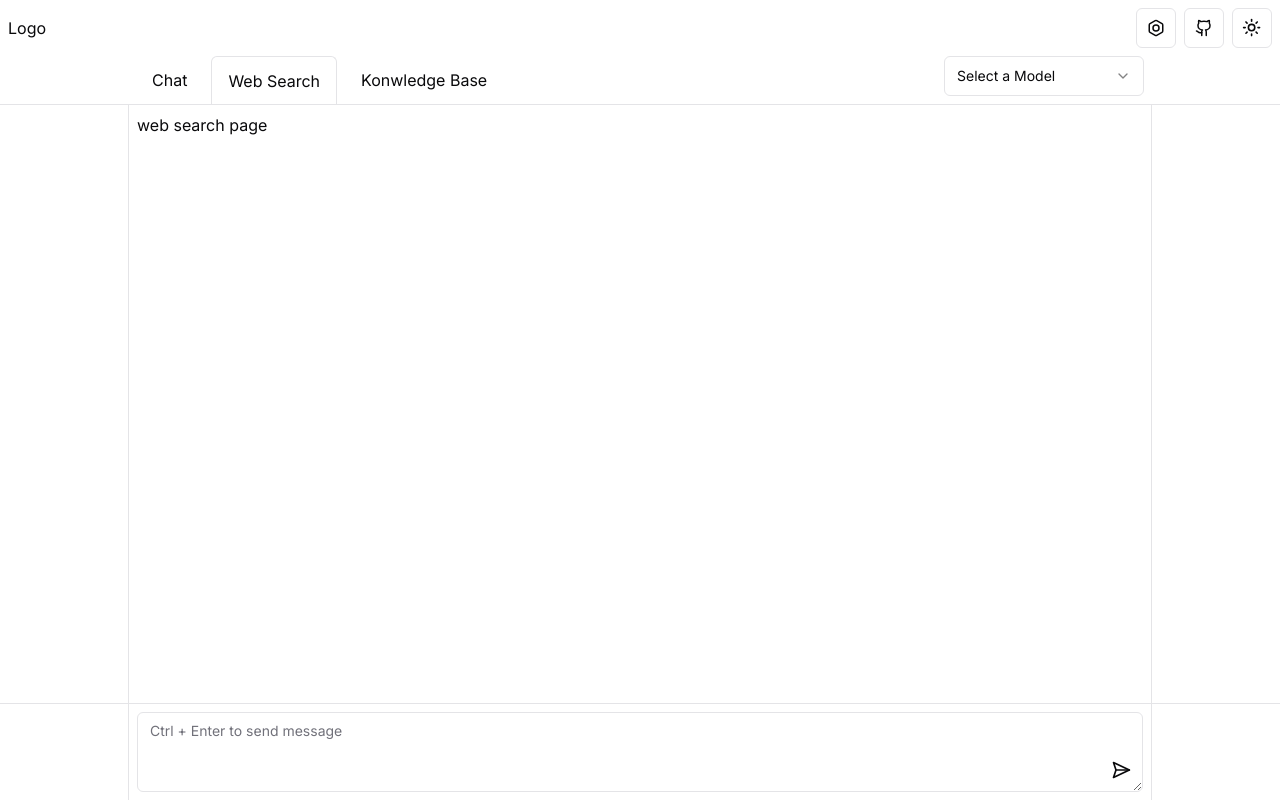
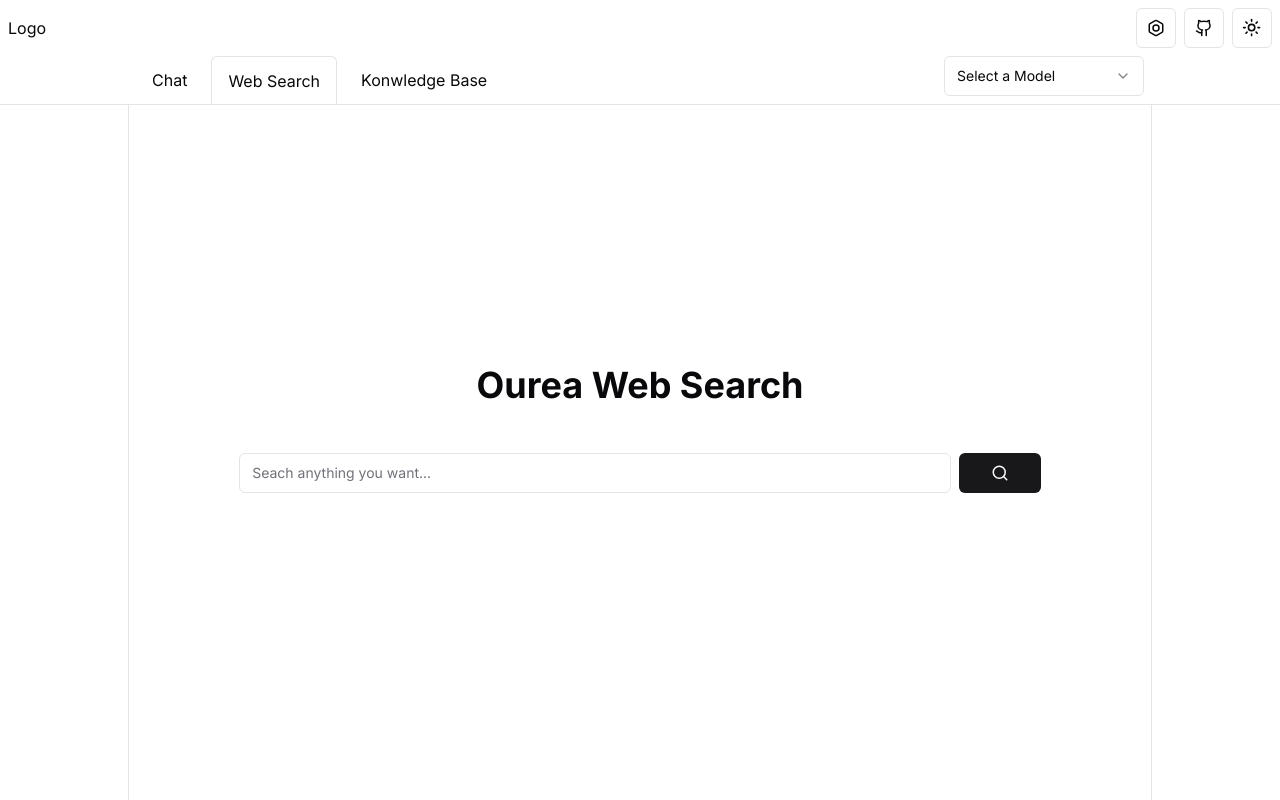
Before and after one commit to SpaceSkater/chat-ourea, a Next.js app: page /web-search in a window 1280 px wide. Built offline with nearby package versions, Linux system fonts and the light colour scheme.

Commit message:
feat: add web search components

```diff
--- a/app/(defalut)/layout.tsx
+++ b/app/(defalut)/layout.tsx
@@ -3,7 +3,6 @@ import { Inter } from "next/font/google";
 import "./globals.css";
 import { ThemeProvider } from "@/components/theme-provider";
 import Head from "../components/head/Head";
-import Input from "../components/input/Input";
 
 const inter = Inter({ subsets: ["latin"] });
 
@@ -29,7 +28,6 @@ export default function RootLayout({
           <main className="grid h-screen grid-rows-[auto_1fr_auto]">
             <Head />
             {children}
-            <Input />
           </main>
         </ThemeProvider>
       </body>
--- a/app/(defalut)/page.tsx
+++ b/app/(defalut)/page.tsx
@@ -1,5 +1,11 @@
 import Chat from "../components/chat/Chat";
+import Input from "../components/input/Input";
 
 export default function Home() {
-  return <Chat />;
+  return (
+    <>
+      <Chat />
+      <Input />
+    </>
+  );
 }
--- a/app/(defalut)/web-search/page.tsx
+++ b/app/(defalut)/web-search/page.tsx
@@ -1,8 +1,24 @@
+import { Button } from "@/components/ui/button";
+import { Input } from "@/components/ui/input";
 import { ScrollArea } from "@/components/ui/scroll-area";
+import { Search } from "lucide-react";
 export default function page() {
   return (
-    <ScrollArea className="mx-auto w-full max-w-5xl p-2 md:border-x">
-      web search page
-    </ScrollArea>
+    // <ScrollArea className="mx-auto w-full max-w-5xl p-2 md:border-x">
+    //   web search page
+    // </ScrollArea>
+    <div className="mx-auto w-full max-w-5xl md:border-x">
+      <div className="flex h-full flex-col items-center justify-center pb-10">
+        <div className="mb-10 text-4xl font-bold">Ourea Web Search</div>
+        <div className="w-[80%] p-2">
+          <div className="mx-auto flex gap-2">
+            <Input placeholder="Seach anything you want..." className="" />
+            <Button className="px-8">
+              <Search size={18} />
+            </Button>
+          </div>
+        </div>
+      </div>
+    </div>
   );
 }
--- a/app/components/input/Input.tsx
+++ b/app/components/input/Input.tsx
@@ -1,8 +1,12 @@
 "use client";
-import { Forward } from "lucide-react";
 import { useForm } from "react-hook-form";
-import { Button } from "@/components/ui/button";
 import { Textarea } from "@/components/ui/textarea";
+import {
+  Tooltip,
+  TooltipContent,
+  TooltipProvider,
+  TooltipTrigger,
+} from "@/components/ui/tooltip";
 import useClientChat from "@/app/hooks/useClientChat";
 import { Eraser, ImageDown, MessageSquarePlus, SendHorizontal } from "lucide-react";
 
@@ -23,7 +27,7 @@ const Input = () => {
     reset({ input: "" });
   }
   return (
-    <div className="z-50 border-t">
+    <div className="z-50 border-t bg-white dark:bg-black">
       <div className="relative mx-auto max-w-5xl p-2 md:border-x">
         <div className="w-full space-y-2">
           {/* <div className="flex justify-end rounded-md">
@@ -55,12 +59,21 @@ const Input = () => {
           </div>
         </div>
 
+        <TooltipProvider>
+          <Tooltip>
+            <TooltipTrigger asChild>
               <button
                 className="absolute bottom-4 right-4 p-1 hover:text-zinc-400"
                 onClick={handleSubmit(onSubmit)}
               >
                 <SendHorizontal size={20} />
               </button>
+            </TooltipTrigger>
+            <TooltipContent>
+              <p>Send</p>
+            </TooltipContent>
+          </Tooltip>
+        </TooltipProvider>
       </div>
     </div>
   );
```
Lines whose indentation alone changed are shown as unchanged.
